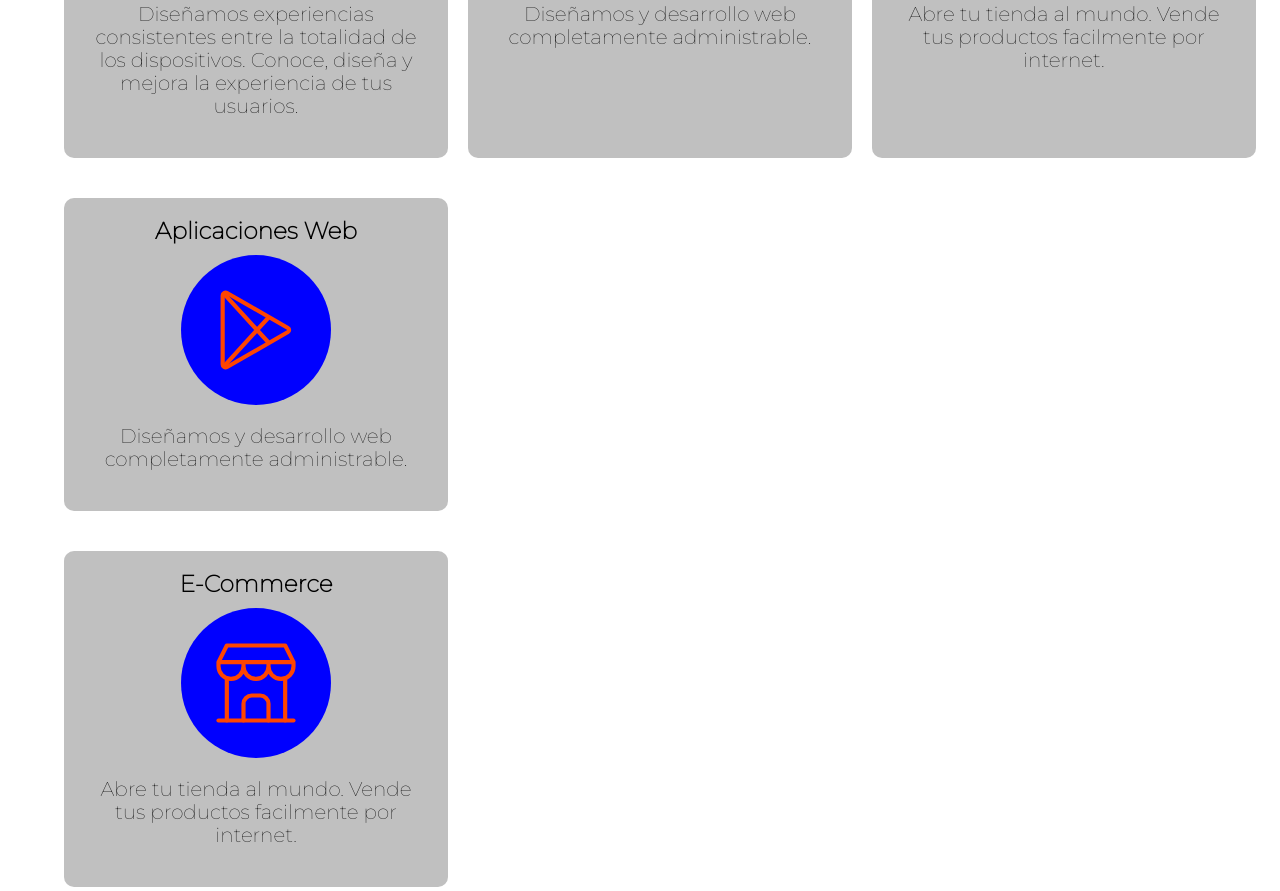
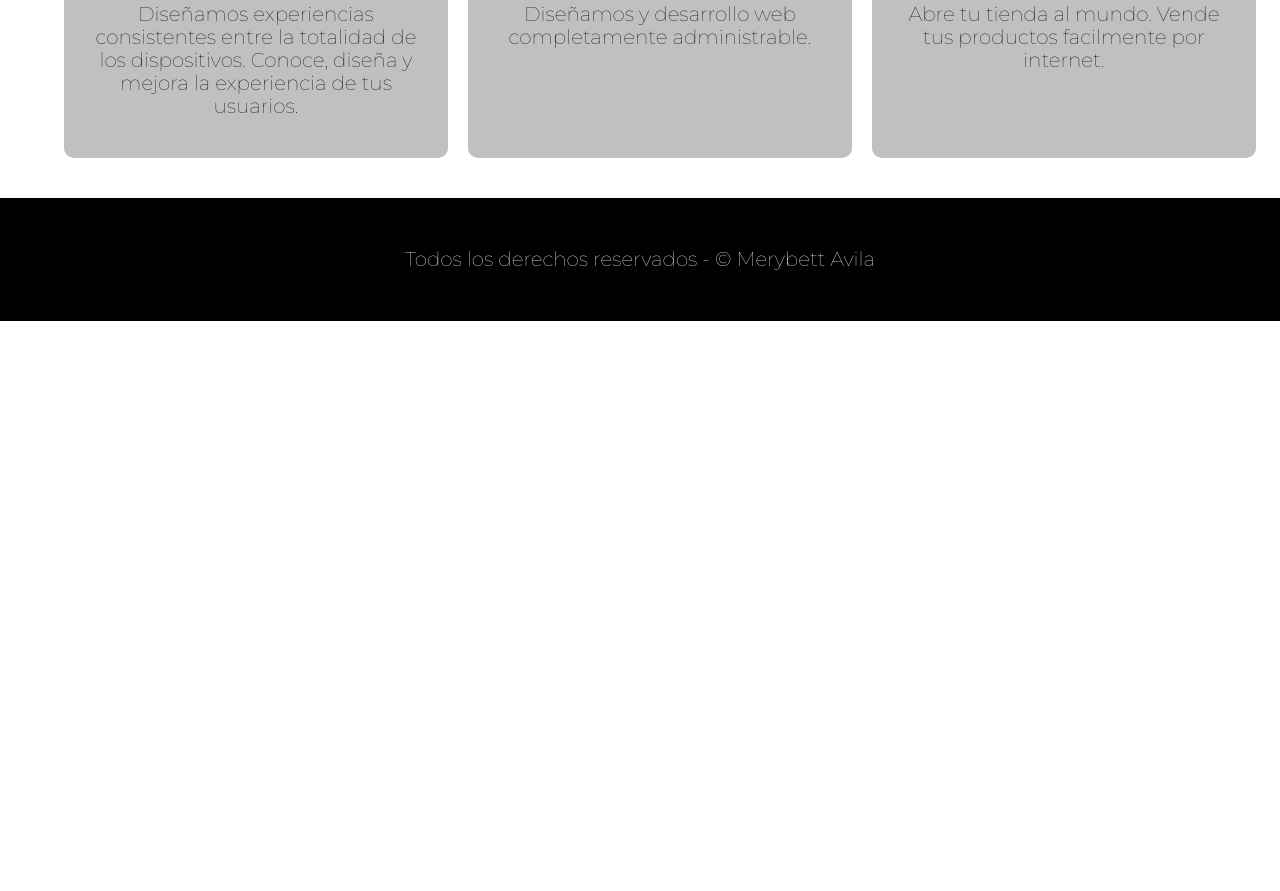
Before and after one commit to Meryjean18/tnmaquetacion, a plain HTML site: page Maquetacion/Maquetacion/index.html in a window 1280 px wide. Shown: the part 715-1606 px from the top of the page. After the commit the page ends 1036 px from the top, so only its background shows below. Drawn offline with Linux system fonts and the light colour scheme.

Commit message:
Proyecto finalizado

```diff
--- a/Maquetacion/Maquetacion/assets/css/app.css
+++ b/Maquetacion/Maquetacion/assets/css/app.css
@@ -127,9 +127,6 @@ h2 {
 
     /*Servicios*/
     .servicios {
-        display: flex;
-        column-gap: 5rem;
-        justify-content: space-between;
         margin: 4rem 0;
     }
 
--- a/Maquetacion/Maquetacion/index.html
+++ b/Maquetacion/Maquetacion/index.html
@@ -81,45 +81,6 @@
             </div><!--Fin Servicio-->
         </div>
 
-        <div class="servicios">
-            <div class="servicio">
-                <!--Inicio Servicio-->
-                <h3>Aplicaciones Web</h3>
-                <div class="servicio_icono">
-                    <svg xmlns="http://www.w3.org/2000/svg" class="icon icon-tabler icon-tabler-brand-google-play" width="100" height="100" viewBox="0 0 24 24" stroke-width="1" stroke="#ff4500" fill="none" stroke-linecap="round" stroke-linejoin="round">
-                        <path stroke="none" d="M0 0h24v24H0z" fill="none" />
-                        <path d="M4 3.71v16.58a0.7 .7 0 0 0 1.05 .606l14.622 -8.42a0.55 .55 0 0 0 0 -.953l-14.622 -8.419a0.7 .7 0 0 0 -1.05 .607z" />
-                        <line x1="15" y1="9" x2="4.5" y2="20.5" />
-                        <line x1="4.5" y1="3.5" x2="15" y2="15" />
-                    </svg>
-                </div>
-                <p>
-                    Diseñamos y desarrollo web completamente administrable.
-                </p>
-            </div><!--Fin Servicio-->
-
-        </div>
-
-        <div class="servicios">
-            <div class="servicio">
-                <!--Inicio Servicio-->
-                <h3>E-Commerce</h3>
-                <div class="servicio_icono">
-                    <svg xmlns="http://www.w3.org/2000/svg" class="icon icon-tabler icon-tabler-building-store" width="100" height="100" viewBox="0 0 24 24" stroke-width="1" stroke="#ff4500" fill="none" stroke-linecap="round" stroke-linejoin="round">
-                        <path stroke="none" d="M0 0h24v24H0z" fill="none" />
-                        <line x1="3" y1="21" x2="21" y2="21" />
-                        <path d="M3 7v1a3 3 0 0 0 6 0v-1m0 1a3 3 0 0 0 6 0v-1m0 1a3 3 0 0 0 6 0v-1h-18l2 -4h14l2 4" />
-                        <line x1="5" y1="21" x2="5" y2="10.85" />
-                        <line x1="19" y1="21" x2="19" y2="10.85" />
-                        <path d="M9 21v-4a2 2 0 0 1 2 -2h2a2 2 0 0 1 2 2v4" />
-                    </svg>
-                </div>
-                <p>
-                    Abre tu tienda al mundo. Vende tus productos facilmente por internet.
-                </p>
-            </div><!--Fin Servicio-->
-
-        </div>
     </main>
 
     <footer class="footer">
```
